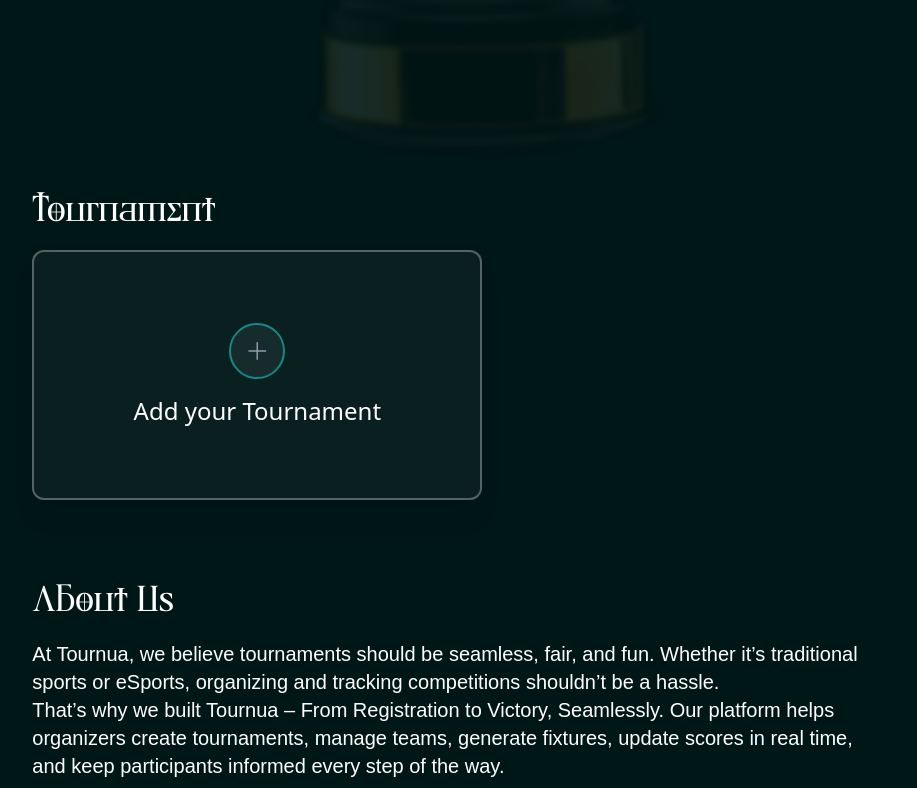
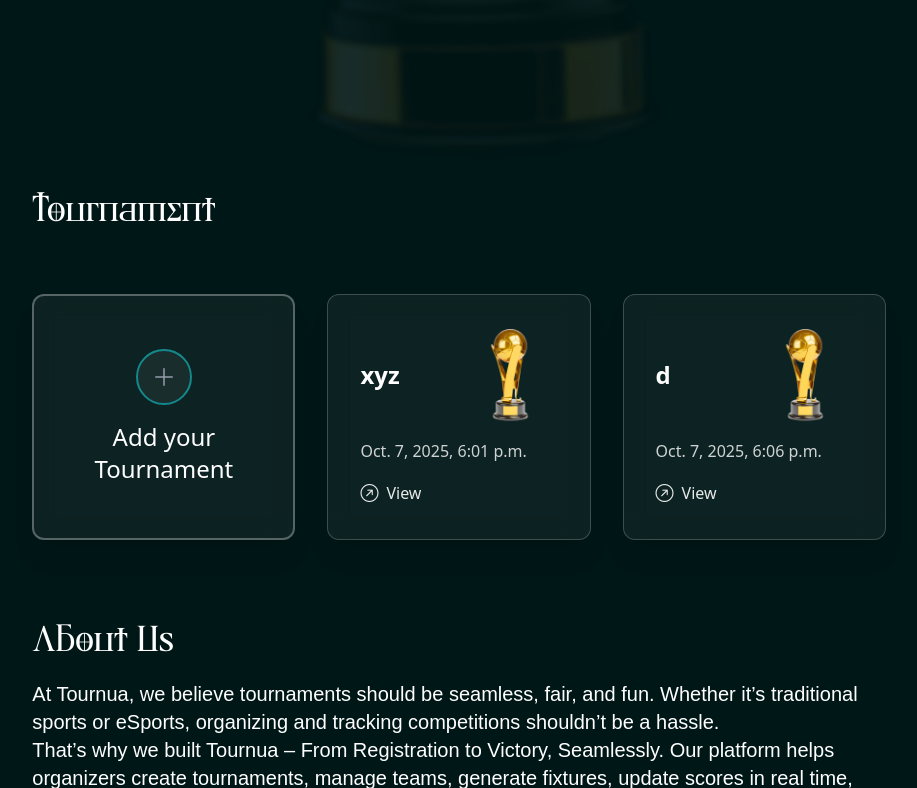
Before and after one commit to sukanta022/Tournua, a Django app: template mysite/template/demo.html in a window 1280 px wide. Shown: the part 1020-1808 px from the top of the page, without its empty margins (181-1098 px from the left). Run offline with Django 5.2, Linux system fonts and the light colour scheme; data comes from the database, SQL or seed files in the repository; both versions use the stored data as it was after the commit; the template is opened without the code that fills it: values that come from a table or form of the project are taken from there, most other values are stand-ins (such as "Sample title", 1, 10 or a date in 2020); some libraries are stand-ins or nearby versions.

Commit message:
added user created tournament on  dashboard

```diff
--- a/mysite/template/demo.html
+++ b/mysite/template/demo.html
@@ -88,20 +88,45 @@
         </section>
 
         <section class="mb-20">
+            <div class="lg:w-8/12 lg:mx-auto h-auto mx-5 grid grid-cols-1 lg:grid-cols-3 gap-8">
 
-            <div class="lg:w-8/12 lg:mx-auto h-auto mx-5">
-                <h1 class="text-4xl font-cs-gelios text-white mb-5">Tournament</h1>
-                <div class="lg:w-[450px] lg:h-[250px] flex flex-col gap-4 items-center justify-center
-                rounded-xl border-2 border-white/30
-                bg-white/4 backdrop-blur-md shadow-xl p-20 lg:p-0">
+                <!-- Section Title -->
+                <h1 class="col-span-full text-3xl sm:text-4xl font-cs-gelios text-white mb-8 text-center lg:text-left">
+                    Tournament
+                </h1>
+
+                <div class="w-full flex flex-col gap-4 items-center justify-center
+                            rounded-xl border-2 border-white/30
+                            bg-white/5 backdrop-blur-md shadow-xl p-6 sm:p-10 text-center">
                     <button class="btn border-2 border-[#13898B] text-white rounded-full w-14 h-14 bg-white/5">
                        <p class="text-2xl text-gray-400"><i class="bi bi-plus-lg"></i></p>
+
                     </button>
                     <p class="text-2xl text-white">Add your Tournament</p>
                 </div>
+                {% for i in tournaments %}
+                    <div class="w-full max-w-lg mx-auto lg:max-w-md bg-white/5 backdrop-blur-md rounded-xl border border-white/20 shadow-xl p-6 lg:p-8 flex flex-col gap-4">
+
+                        <div class="flex flex-col sm:flex-row sm:items-center sm:justify-between gap-4 sm:gap-0">
+                            <p class="text-white text-lg sm:text-xl lg:text-2xl font-semibold">
+                                {{i.name}}
+                            </p>
+                            <img src="{% static 'trophies/Trophy1.png' %}" alt="Trophy" class="w-16 h-16 sm:w-20 sm:h-20 lg:w-24 lg:h-24 object-contain mx-auto sm:mx-0 lg:scale-120">
+                        </div>
+
+                        <p class="text-white/80 text-sm sm:text-base">
+                            {{i.created_at}}
+                        </p>
+
+                        <a href="#" class="inline-flex items-center text-white/90 hover:text-white font-medium text-sm sm:text-base transition-all">
+                            <i class="bi bi-arrow-up-right-circle mr-2 text-lg"></i> View
+                        </a>
+
+                    </div>
+                {% endfor %}
             </div>
+        </section>
 
-        </section>
 
         <section class="lg:w-8/12 mx-auto h-auto mb-25">
             <div class="mx-5 lg:mx-0 text-center lg:text-left">
--- a/mysite/tournua/models.py
+++ b/mysite/tournua/models.py
@@ -16,6 +16,7 @@ class UserAccount(models.Model):
 
 
 class Tournament(models.Model):
+    user = models.ForeignKey(UserAccount, on_delete=models.CASCADE, related_name="tournaments")
     code = models.CharField(max_length=8, unique=True, editable=False)
     name = models.CharField(max_length=200)
     description = models.TextField(blank=True)
```
Also changed, not shown: mysite/tournua/views.py (+10 -6 lines), mysite/db.sqlite3, mysite/tournua/migrations/0006_tournament_user.py (added), mysite/tournua/migrations/0007_alter_tournament_user.py (added), mysite/tournua/migrations/0008_alter_tournament_user.py (added).
